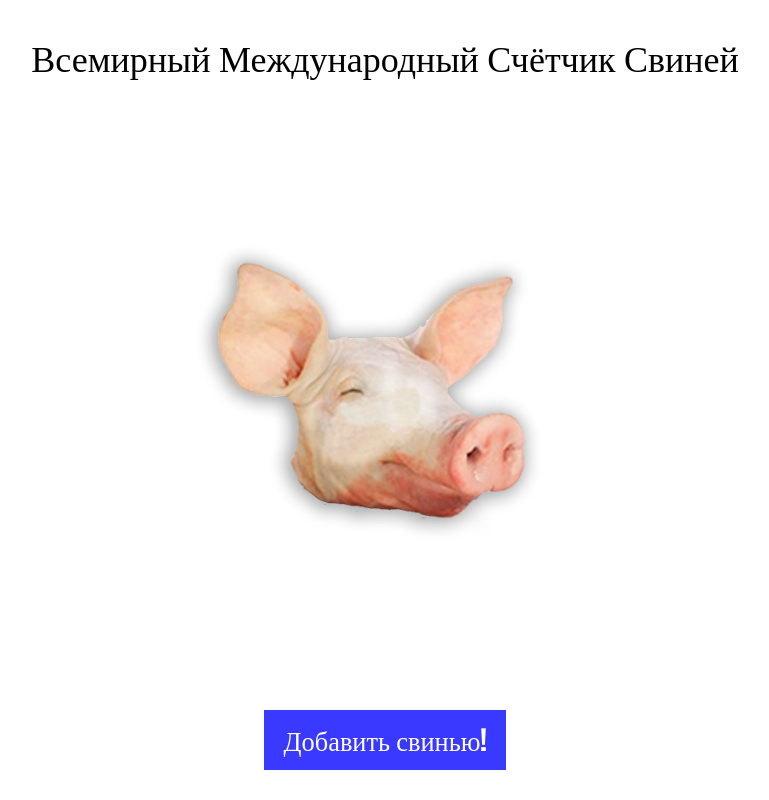
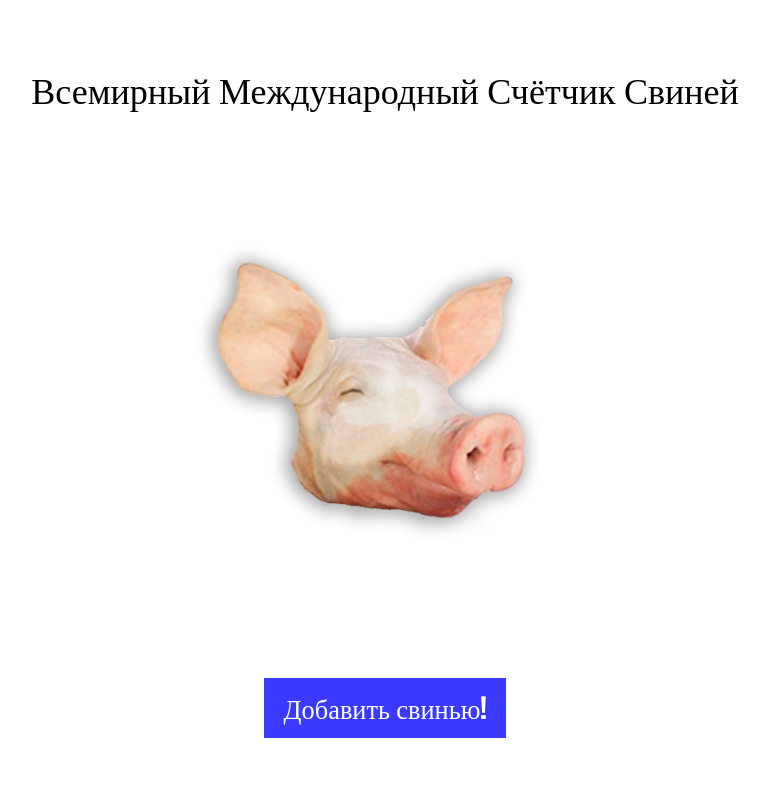
Before and after one commit to cheburashka777/svin, a PHP site: page / in a window 1280 px wide. Shown: the whole page, without its empty margins (255-1024 px from the left). Run offline with PHP 8.4, Linux system fonts and the light colour scheme; data that the repository does not hold is empty; a stand-in replaces the project's code that opens the database connection; some libraries are stand-ins or nearby versions.

Commit message:
asfijaseoedf

```diff
--- a/style.css
+++ b/style.css
@@ -32,7 +32,7 @@
     height: 100%;
     opacity: 0;
     transition: ease-in .3s opacity;
-    padding: 30px;
+    padding: 5%;
     box-sizing: border-box;
 }
 
```
